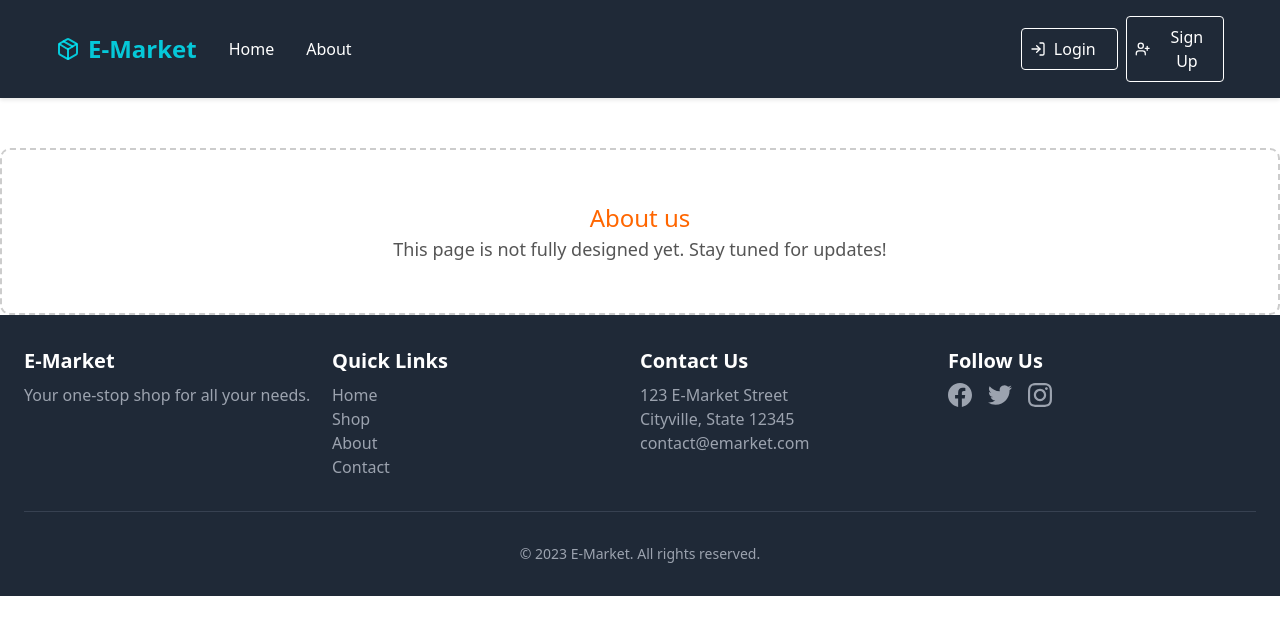
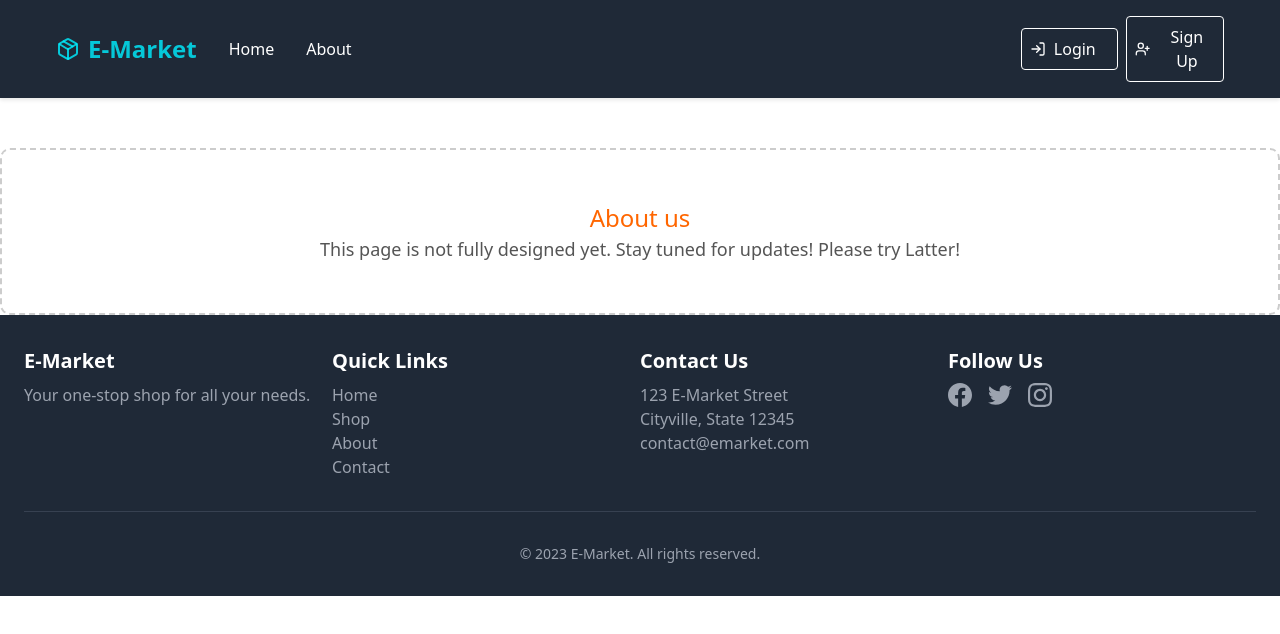
Before and after one commit to kiran2530/E-Market-Frontend, a React (Vite) app: page /about in a window 1280 px wide. Shown: the top 634 px of the page. Built offline with nearby package versions, Linux system fonts and the light colour scheme.

Commit message:
About changed by vaishnavi

```diff
--- a/package.json
+++ b/package.json
@@ -31,6 +31,6 @@
     "globals": "^15.9.0",
     "postcss": "^8.4.45",
     "tailwindcss": "^3.4.10",
-    "vite": "^5.4.2"
+    "vite": "^5.4.8"
   }
 }
--- a/src/components/common/about/About.jsx
+++ b/src/components/common/about/About.jsx
@@ -5,7 +5,7 @@ const About = () => {
     <div style={styles.container}>
       <h1 style={styles.heading}>About us</h1>
       <p style={styles.text}>
-        This page is not fully designed yet. Stay tuned for updates!
+        This page is not fully designed yet. Stay tuned for updates! Please try Latter!
       </p>
     </div>
   )
```
Also changed, not shown: 1 other file (tests, documents, lock files or other folders).
